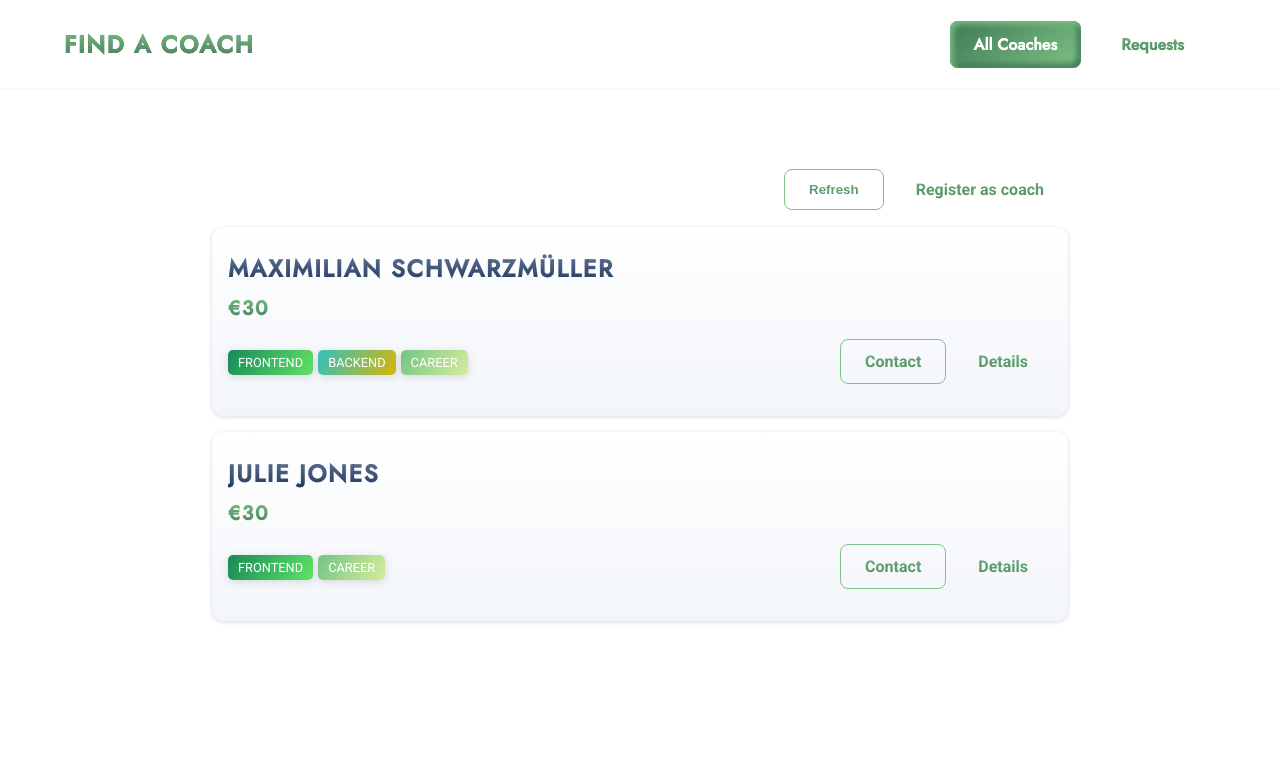
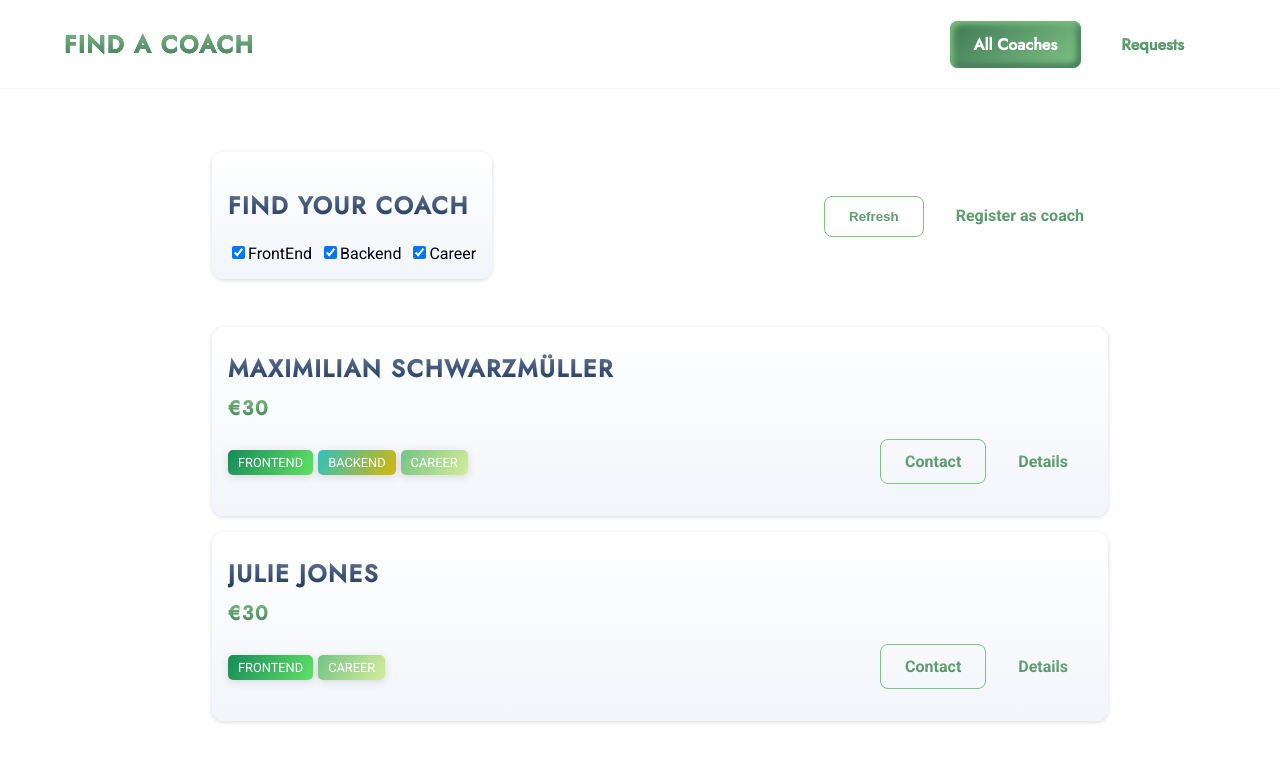
Before and after one commit to IyanTheekshana/find-a-couch, a Vue app: page /coaches in a window 1280 px wide. Shown: the top 762 px of the page. Built offline with nearby package versions, Linux system fonts and the light colour scheme.

Commit message:
added filter

```diff
--- /dev/null
+++ b/src/components/coaches/CoachFilter.vue
@@ -0,0 +1,50 @@
+<template>
+  <base-card>
+    <h2>Find your coach</h2>
+    <span class="filter-option">
+      <input type="checkbox" id="frontend" checked @change="setFilter" />
+      <label for="frontend">FrontEnd</label>
+    </span>
+    <span class="filter-option">
+      <input type="checkbox" id="backend" checked @change="setFilter" />
+      <label for="backend">Backend</label>
+    </span>
+    <span class="filter-option">
+      <input type="checkbox" id="career" checked @change="setFilter" />
+      <label for="career">Career</label>
+    </span>
+  </base-card>
+</template>
+
+<script>
+export default {
+  emits: ["change-filter"],
+  data() {
+    return {
+      filters: {
+        frontend: true,
+        backend: true,
+        career: true,
+      },
+    };
+  },
+  methods: {
+    setFilter(event) {
+      const inputId = event.target.id;
+      const isAtctive = event.target.checked;
+      const updateFilters = {
+        ...this.filters,
+        [inputId]: isAtctive,
+      };
+      this.filters = updateFilters;
+      this.$emit("change-filter", updateFilters);
+    },
+  },
+};
+</script>
+
+<style scoped>
+.filter-option:not(:last-child) {
+  margin-right: 0.5rem;
+}
+</style>
--- a/src/components/ui/BaseCard.vue
+++ b/src/components/ui/BaseCard.vue
@@ -6,9 +6,13 @@
 
 <style scoped>
 .card {
-  border-radius: 8px;
   padding: 1rem 2.5rem 1rem 0;
   margin: 2rem auto;
   max-width: 1000px;
+  background: linear-gradient(to top, #f2f5fa, #ffffff);
+  box-shadow: rgba(0, 0, 0, 0.16) 0px 1px 4px;
+  border: none;
+  border-radius: 12px;
+  padding: 1rem;
 }
 </style>
--- a/src/main.js
+++ b/src/main.js
@@ -5,6 +5,7 @@ import store from "./store/index.js";
 import BaseCard from "./components/ui/BaseCard.vue";
 import BaseButton from "./components/ui/BaseButton.vue";
 import BaseBadge from "./components/ui/BaseBadge.vue";
+
 const app = createApp(App);
 
 app.use(router);
--- a/src/pages/coaches/CoachDetail.vue
+++ b/src/pages/coaches/CoachDetail.vue
@@ -1,13 +1,64 @@
 <template>
-  <h1>Coache Details</h1>
-  <router-view></router-view>
-  <base-button link to="/coaches/c1/contact">Contact</base-button>
+  <base-card>
+    <h2>{{ fullName }}</h2>
+    <h3>${{ rate }} per hour</h3>
+  </base-card>
+
+  <base-card>
+    <base-badge
+      v-for="area in areas"
+      :key="area"
+      :type="area"
+      :title="area"
+    ></base-badge>
+    <p>{{ description }}</p>
+  </base-card>
+
+  <base-card>
+    <header>
+      <h4>Interested? Reach out now!</h4>
+      <base-button mode="outline" link :to="contactLink">Contact</base-button>
+    </header>
+    <router-view></router-view>
+  </base-card>
 </template>
 
 <script>
 export default {
+  props: ["id"],
   data() {
-    return {};
+    return {
+      selectedCoach: null,
+    };
+  },
+  computed: {
+    fullName() {
+      return this.selectedCoach.firstName + " " + this.selectedCoach.lastName;
+    },
+    rate() {
+      return this.selectedCoach.hourlyRate;
+    },
+
+    contactLink() {
+      return this.$route.path + "/contact";
+    },
+    areas() {
+      return this.selectedCoach.areas;
+    },
+    description() {
+      return this.selectedCoach.description;
+    },
+  },
+  created() {
+    this.selectedCoach = this.$store.getters["coaches/coaches"].find(
+      (coach) => coach.id === this.id
+    );
   },
 };
 </script>
+
+<style scoped>
+p {
+  margin-top: 30px;
+}
+</style>
--- a/src/pages/coaches/CoachesList.vue
+++ b/src/pages/coaches/CoachesList.vue
@@ -1,11 +1,15 @@
 <template>
   <section>
-    <base-card>
     <div class="controls">
+      <div>
+        <coach-filter @change-filter="setFilters"></coach-filter>
+      </div>
+      <div>
         <base-button mode="outline">Refresh</base-button>
         <base-button mode="flat" link to="/register"
           >Register as coach</base-button
         >
+      </div>
     </div>
     <div>
       <ul v-if="hasCoaches">
@@ -21,20 +25,47 @@
       </ul>
       <h3 v-else>No coaches found</h3>
     </div>
-    </base-card>
   </section>
 </template>
 
 <script>
 import CoachItem from "../../components/coaches/CoachItem.vue";
+import CoachFilter from "@/components/coaches/CoachFilter.vue";
 export default {
-  components: { CoachItem },
+  components: { CoachItem, CoachFilter },
+  data() {
+    return {
+      activeFilters: {
+        frontend: true,
+        backend: true,
+        career: true,
+      },
+    };
+  },
   computed: {
     filteredCoaches() {
-      return this.$store.getters["coaches/coaches"];
+      const coaches = this.$store.getters["coaches/coaches"];
+      return coaches.filter((coach) => {
+        if (this.activeFilters.frontend && coach.areas.includes("frontend")) {
+          return true;
+        }
+        if (this.activeFilters.backend && coach.areas.includes("backend")) {
+          return true;
+        }
+        if (this.activeFilters.career && coach.areas.includes("career")) {
+          return true;
+        }
+        return false;
+      });
     },
     hasCoaches() {
       return this.$store.getters["coaches/hasCoaches"];
+    },
+  },
+  methods: {
+    setFilters(updatedFilters) {
+      this.activeFilters = updatedFilters;
+      console.log(updatedFilters);
     },
   },
 };
@@ -55,57 +86,10 @@ section {
 
 .controls {
   display: flex;
-  justify-content: flex-end;
+  justify-content: space-between;
   align-items: center;
   /* border-bottom: 1px solid black; */
-
+  padding: 0 0 0 2.5rem;
   flex-wrap: wrap;
 }
-
-/* .controls button {
-  margin-right: 0.5rem;
-  text-decoration: none;
-
-  display: inline-block;
-  padding: 0.75rem 1.5rem;
-  border: none;
-  transition: all 0.3s;
-  border-radius: 0.5rem;
-  -webkit-background-clip: text;
-  background-clip: text;
-  background-image: linear-gradient(0deg, #3f7856, #7ec384);
-  color: transparent;
-  border: 1px solid #7ec384;
-  font-weight: bold;
-}
-
-.controls button:hover {
-  color: white;
-  background: linear-gradient(140deg, #3f7856, #7ec384);
-  border: none;
-  box-shadow: #7ec384 3px 3px 6px 0px inset, #3f7856 -3px -3px 6px 1px inset;
-} */
-
-a {
-  text-decoration: none;
-
-  display: inline-block;
-  padding: 0.75rem 1.5rem;
-  border: none;
-  transition: all 0.3s;
-  border-radius: 0.5rem;
-  -webkit-background-clip: text;
-  background-clip: text;
-  background-image: linear-gradient(0deg, #3f7856, #7ec384);
-  color: transparent;
-}
-
-a:active,
-a:hover,
-a.router-link-active {
-  color: white;
-  background: linear-gradient(140deg, #3f7856, #7ec384);
-  border: none;
-  box-shadow: #7ec384 3px 3px 6px 0px inset, #3f7856 -3px -3px 6px 1px inset;
-}
 </style>
--- a/src/router.js
+++ b/src/router.js
@@ -21,6 +21,7 @@ const router = createRouter({
     {
       path: "/coaches/:id",
       component: CoachDetail,
+      props: true,
       children: [
         {
           path: "contact",
```
Also changed, not shown: src/components/coaches/CoachItem.vue (+0 -25 lines). Lines whose indentation alone changed are shown as unchanged.
